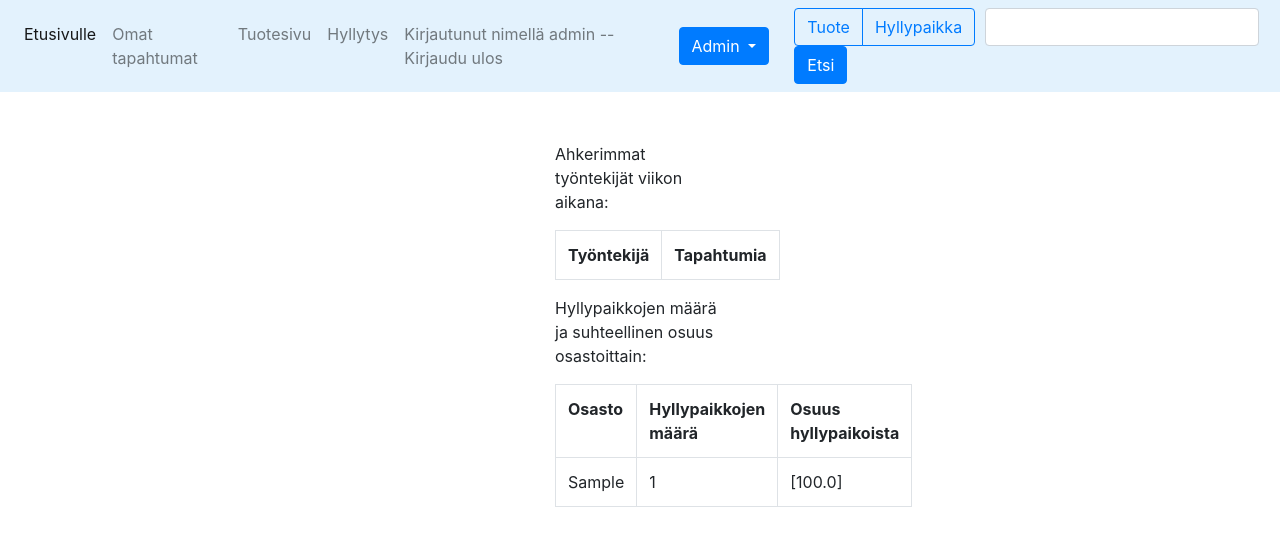
After one commit to ktatu/Varasto, a Flask app: page /tilasto in a window 1280 px wide. The commit adds this page. Shown: the top 546 px of the page. Run offline with Flask 2, Linux system fonts and the light colour scheme; a user stored in the database is signed in; data comes from the database, SQL or seed files in the repository; tables that the repository leaves empty hold one stand-in row (values such as "Sample post"); lists and menus that the app fills with data are empty; some libraries are stand-ins or nearby versions.

Commit message:
Korjattu bugeja validoinnissa. Tilastot admineille

```diff
--- a/application/auth/models.py
+++ b/application/auth/models.py
@@ -1,5 +1,7 @@
 from application import db
 from sqlalchemy import Index
+from sqlalchemy.sql import text
+from datetime import datetime, timedelta
 
 class Kayttaja(db.Model):
     __tablename__ = "account"
@@ -37,3 +39,19 @@ class Kayttaja(db.Model):
 
     def role(self):
         return self.rooli
+
+    @staticmethod
+    def ahkerimmat_tyontekijat():
+
+        ylaraja = datetime.now()
+        alaraja = datetime.now() - timedelta(days=7)
+
+        stmt = text("SELECT account.username, COUNT(loki.id) FROM loki JOIN account ON loki.account_id = account.id WHERE loki.luotu BETWEEN :alaraja AND :ylaraja GROUP BY account.username ORDER BY COUNT(loki.id) DESC LIMIT 5;").params(alaraja=alaraja, ylaraja=ylaraja)
+
+        res = db.engine.execute(stmt)
+        tyontekijat = []
+
+        for row in res:
+            tyontekijat.append({"username":row[0], "maara":row[1]})
+
+        return tyontekijat
--- a/application/hyllypaikat/models.py
+++ b/application/hyllypaikat/models.py
@@ -25,8 +25,10 @@ class Hyllypaikka(db.Model):
 
         # tarkistetaan onko kyseistä tuotetta hyllyssä ja samassa paikassa tilaa vielä
         # ei parametreja mutta wtforms tarkistaa että käyttäjäsyöte on kokonaislukuja - injektion ei pitäisi onnistua
-        stmt = text("SELECT paikkanumero, maara FROM hyllypaikka WHERE tuotekoodi = "+str(tuote.tuotekoodi) +
-        " AND hyllypaikka.maara + "+str(tuote.hyllytettava) + " <= kapasiteetti LIMIT 1;")
+        stmt = text("SELECT paikkanumero, maara FROM hyllypaikka WHERE hyllypaikka.tuotekoodi = :tuotekoodi"
+        " AND hyllypaikka.maara + :hyllytettava <= kapasiteetti LIMIT 1;")
+        stmt = stmt.bindparams(tuotekoodi = tuote.tuotekoodi, hyllytettava = tuote.hyllytettava)
+
 
         res = db.engine.execute(stmt)
         hyllypaikka = []
@@ -40,10 +42,24 @@ class Hyllypaikka(db.Model):
 
         # ei löytynyt - etsitään samalta osastolta tyhjä paikka
         else:
-            stmt = text("SELECT paikkanumero FROM hyllypaikka WHERE osasto = '"+tuote.kategoria+"' AND maara = 0 LIMIT 1;")
+            stmt = text("SELECT paikkanumero FROM hyllypaikka WHERE osasto = :kategoria AND maara = 0 LIMIT 1;")
+            stmt = stmt.bindparams(kategoria = tuote.kategoria)
 
             res = db.engine.execute(stmt)
             for row in res:
                 hyllypaikka.append({"paikkanumero":row[0], "maara":0})
 
             return hyllypaikka
+
+    @staticmethod
+    def osasto_tilastot():
+
+        stmt = text("SELECT osasto, COUNT(*), COUNT(*) * 100.0 / (SELECT COUNT(*) FROM hyllypaikka) FROM hyllypaikka GROUP BY osasto;")
+
+        res = db.engine.execute(stmt)
+        osastot = []
+
+        for row in res:
+            osastot.append({"osasto":row[0], "maara":row[1], "osuus":[row[2]]})
+
+        return osastot
--- a/application/templates/auth/loginform.html
+++ b/application/templates/auth/loginform.html
@@ -31,8 +31,9 @@
     </div>
 </div>
 
+<div class="d-flex justify-content-center" style="margin-top: 10px;">
 {% if error %}
     <p>{{ error }}</p>
 {% endif %}
-
+</div>
 {% endblock %}
--- a/application/templates/index.html
+++ b/application/templates/index.html
@@ -26,7 +26,7 @@
             {% if current_user.role() == "ADMIN" %}
             <div class="d-flex align-items-start flex-column">
                 <h3>Admin</h3>
-                <p>Normaalitasoisten käyttäjätunnusten ja hyllypaikkojen luonti.</p>
+                <p>Normaalitasoisten käyttäjätunnusten ja hyllypaikkojen luonti, tilastoa työntekijöistä ja hyllypaikoista.</p>
             </div>
             {% endif %}
         {% endif %}
--- a/application/templates/layout.html
+++ b/application/templates/layout.html
@@ -49,6 +49,7 @@
             <div class="dropdown-menu" aria-labelledby="dropdownMenuButton">
               <a class="dropdown-item" href="{{ url_for('luo_kayttaja_lomake') }}">Luo käyttäjä</a>
               <a class="dropdown-item" href="{{ url_for('hyllypaikka_lomake') }}">Luo hyllypaikka</a>
+              <a class="dropdown-item" href="{{ url_for('tilasto_nakyma') }}">Tilastoja</a>
             </div>
           </div>
           {% endif %}
--- /dev/null
+++ b/application/templates/tilastot/tilasto.html
@@ -0,0 +1,36 @@
+{% extends "layout.html" %}
+
+{% block body %}
+
+<div class="container" style="max-width: 200px; align-content: center; margin-top: 50px;">
+    <table class="table table-bordered">
+        <p>Ahkerimmat työntekijät viikon aikana:</p>
+        <tr>
+            <th>Työntekijä</th>
+            <th>Tapahtumia</th>
+        </tr>
+        {% for tyontekija in tyontekijat %}
+        <tr>
+            <td>{{ tyontekija.username }}</td>
+            <td>{{ tyontekija.maara }}</td>
+        </tr>
+        {% endfor %}
+    </table>
+    <table class="table table-bordered">
+        <p>Hyllypaikkojen määrä ja suhteellinen osuus osastoittain:</p>
+        <tr>
+            <th>Osasto</th>
+            <th>Hyllypaikkojen määrä</th>
+            <th>Osuus hyllypaikoista</th>
+        </tr>
+        {% for osasto in osastot %}
+        <tr>
+            <td>{{ osasto.osasto }}</td>
+            <td>{{ osasto.maara }}</td>
+            <td>{{ osasto.osuus }}</td>
+        </tr>
+        {% endfor %}
+    </table>
+</div>
+
+{% endblock %}
--- a/application/templates/tuotteet/list.html
+++ b/application/templates/tuotteet/list.html
@@ -26,6 +26,7 @@
         </table>
     </div>
 </div>
+
 <div class="d-flex justify-content-center">
     {% if edellinen_sivu %}
     <p style="margin: 10px;"><a href="{{ edellinen_sivu }}">Edellinen sivu</a></p>
--- a/application/tuotteet/views.py
+++ b/application/tuotteet/views.py
@@ -12,7 +12,6 @@ from application.hyllypaikat.models import Hyllypaikka
 def tuotteet_palautus():
     return redirect(url_for('tuotteet_etusivu'))
 
-# tuotteen luominen ja tuotteen päivitys - päivityksen toteuttaa apumetodi paivita_tuote
 @app.route("/tuotteet", methods=["POST"])
 @login_required
 def luo_tuote():
@@ -63,6 +62,7 @@ def paivita_tuote(tuotekoodi):
     flash('Tuotetiedot päivitetty')
     return redirect(url_for('tuotteet_etusivu'))
 
+# tuotelistaus
 @app.route("/tuotteet", methods=["GET"])
 @login_required
 def tuotteet_indeksi():
@@ -138,8 +138,13 @@ def tuote_toiminnot():
 def poista_tuote(tuotekoodi):
 
     form = PoistoForm(request.form)
+    if not form.validate():
+        flash('Syötteen tulee olla vain kokonaislukuja välillä 1 - 100000')
+        return redirect(url_for('tuotenakyma', tuotekoodi=tuotekoodi))
+
     poisto_koodi = form.tuotekoodi.data
 
+    # tarkistetaan onko varmennukseksi syötetty tuotekoodi sama kuin tuotteen tuotekoodi
     if int(poisto_koodi) != int(tuotekoodi):
         flash('Väärä tuotekoodi')
         return redirect(url_for('tuotenakyma', tuotekoodi = tuotekoodi))
--- a/application/views.py
+++ b/application/views.py
@@ -2,9 +2,10 @@ from flask import render_template, request, url_for, redirect, flash
 from application import app, db, login_required
 from application.tuotteet.models import Tuote
 from application.hyllypaikat.models import Hyllypaikka
-from application.tuotteet.views import nayta_tuote
 from application.tuotteet.forms import PoistoForm
 from flask_login import login_required
+from application.auth.models import Kayttaja
+from application.hyllypaikat.models import Hyllypaikka
 
 @app.route("/", methods=["POST", "GET"])
 def index():
@@ -44,3 +45,15 @@ def kasittele_haku(hakusyote, hakutyyppi):
     else:
         flash('Et valinnut hakutyyppiä (Tuote tai Hyllypaikka)')
         return render_template("index.html")
+
+@app.route("/tilasto", methods=["GET"])
+@login_required
+def tilasto_nakyma():
+
+    # 5 työntekijää joilla eniten lokeja viikon aikana
+    tyontekijat = Kayttaja.ahkerimmat_tyontekijat()
+
+    # hyllypaikkojen määrä osastoittain ja osaston %-osuus kaikista hyllypaikoista
+    osastot = Hyllypaikka.osasto_tilastot()
+
+    return render_template("tilastot/tilasto.html", tyontekijat = tyontekijat, osastot = osastot)
```
Also changed, not shown: application/auth/forms.py (+6 -6 lines), application/auth/views.py (+4 -4 lines), application/templates/auth/create.html (+7 -0 lines), application/templates/tuotteet/search.html (+8 -0 lines). Lines whose indentation alone changed are shown as unchanged.
